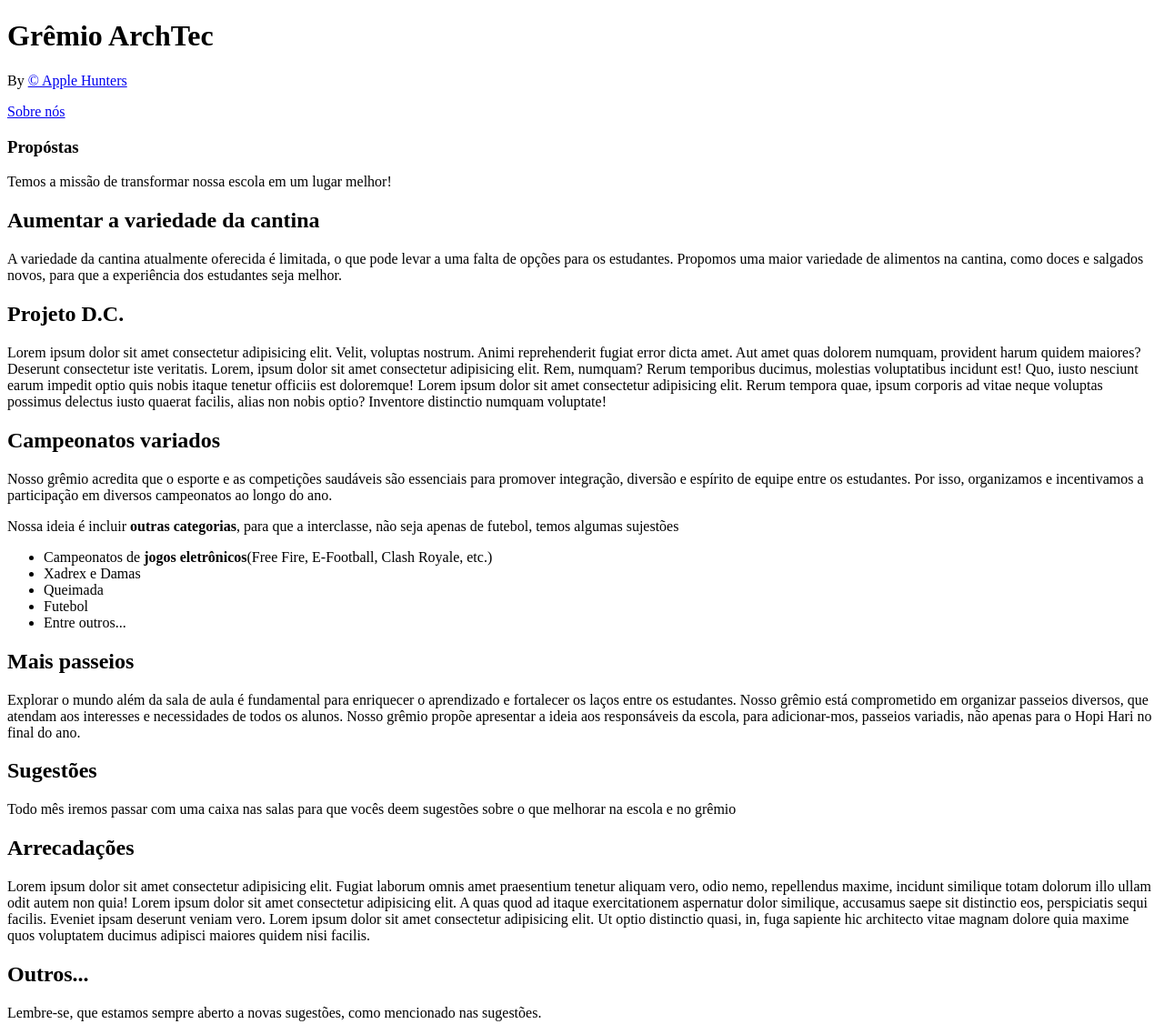
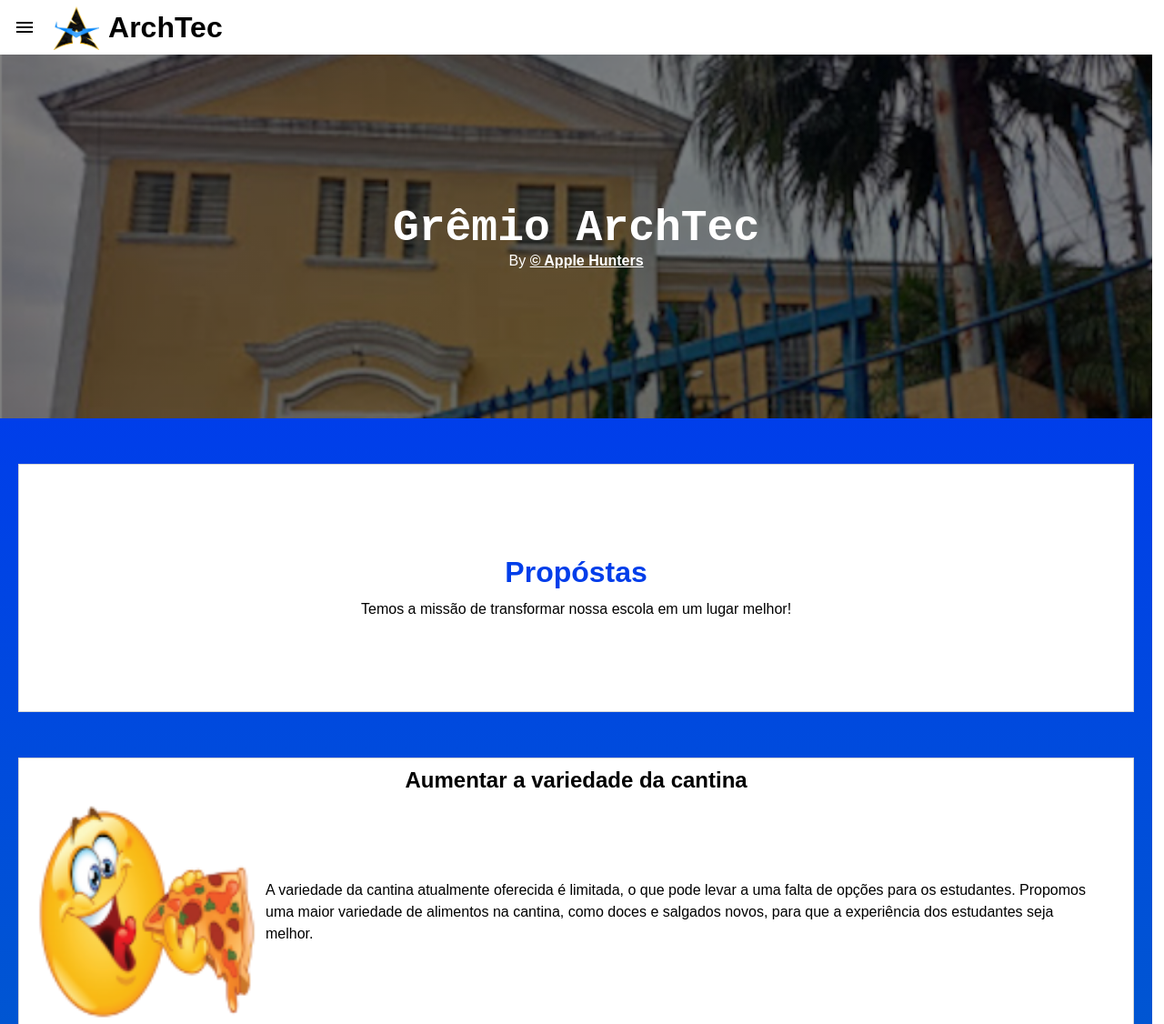
Before and after one commit to cavaleiro-olimpioo/ArchTec, a plain HTML site: page pag001.html in a window 1280 px wide. Shown: the top 1126 px of the page at 91% size. Drawn offline with nearby package versions, Linux system fonts and the light colour scheme.

Commit message:
pag001
a pagina principal foi finalizada

```diff
--- a/estilos/pag.css
+++ /dev/null
@@ -1,9 +0,0 @@
-@charset "UTF-8";
-
-:root{
-    --preto: #0000;
-    --amarelo: #F5C52D;
-    --azul0: #008FF4;
-    --azul: #006dba;
-    --azul1: #003eea;
-}
--- /dev/null
+++ b/estilos/pag001.css
@@ -0,0 +1,141 @@
+@charset "UTF-8";
+@font-face{
+    font-family: 'Android';
+    src: url('fontes/idroid.otf') format('opentype');
+    font-weight: normal;
+}
+
+:root{
+    --preto: #0000;
+    --amarelo: #F5C52D;
+    --azul0: #008FF4;
+    --azul: #006dba;
+    --azul1: #003eea;
+}
+
+*{
+    padding: 0px;
+    margin: 0px;
+    box-sizing: border-box;
+}
+
+body{
+    width: 99vw;
+    height: 100vh;
+    font-family: Arial, Helvetica, sans-serif;
+    overflow-x: hidden;
+}
+
+header{
+    background: linear-gradient(rgba(0, 0, 0, 0.5), rgba(0, 0, 0, 0.5)),
+    url('imagens/fachada-escola.jpeg');
+    background-repeat: no-repeat;
+    background-size: cover;
+    background-position: center top;
+    width: 100%;
+    height: 400px;
+    text-align: center;
+}
+
+div.header{
+    position: relative;
+    top: 50%;
+    left: 50%;
+    translate: -50% -50%;
+}
+
+header{
+    color: white;
+}
+header a{
+    color: white;
+    font-weight: bold;
+}
+header h1{
+    color: white;
+    font-family: 'Courier New', Courier, monospace;
+    font-size: 3em;
+}
+
+main{
+    background-image: linear-gradient(to bottom, var(--azul1), var(--azul), var(--azul0));
+    display: flex;
+    flex-flow: column nowrap;
+    justify-content: center;
+}
+
+.minlogo{
+    width: 50px;
+    margin: 0px 10px;
+}
+nav{
+    display: flex;
+    align-items: center;
+    padding: 5px;
+}
+nav h1{
+    display: inline;
+    font-size: 2em;
+    font-family: 'Android' cursive;
+}
+
+nav span{
+    margin: 0px 10px;
+}
+
+aside.prop h1{
+    font-size: 2em;
+    margin-bottom: 10px;
+    font-weight: bold;
+    color: var(--azul1);
+}
+
+aside.prop{
+    display: block;
+    text-align: center;
+    padding: 100px 0px;
+}
+
+.emoticon{
+    width: 20%;
+    display: inline-block;
+    margin: 10px;
+}
+
+aside p{
+    display: inline-block;
+    line-height: 1.5em;
+    width: 75%;
+    vertical-align: middle;
+}
+h2{
+    text-align: center;
+}
+aside{
+    margin: 50px 20px;
+    border: 1px solid rgba(128, 128, 128, 0.336);
+    padding: 10px;
+    display: flex;
+    flex-flow: row wrap;
+    align-items: center;
+    background-color: white;
+}
+
+li{
+    list-style-position: inside;
+}
+aside h2{
+    width: 100%;
+}
+
+footer{
+    background-color: rgb(20, 20, 20);
+    color: white;
+    text-align: center;
+    padding: 10px;
+}
+
+footer a{
+    color: white;
+    font-weight: bold;
+}
--- a/estilos/style.css
+++ b/estilos/style.css
@@ -43,7 +43,7 @@ p{
 
 main{ /*Ta dando erro com a rolagem vertical do main, e eu sei la como resolve ;-;, mas eu sei que e por conta do align-itens. Se tu quiser testar, diminui a altura do navegador*/
     background-color: white;
-    width: 400px;
+    width: 450px;
     text-align: center;
     height: 650px;
     border-radius: 10px;
--- a/pag001.html
+++ b/pag001.html
@@ -4,32 +4,41 @@
     <meta charset="UTF-8">
     <meta name="viewport" content="width=device-width, initial-scale=1.0">
     <title>ArchTec</title>
+    <link rel="stylesheet" href="estilos/pag001.css">
+    <link href="https://fonts.googleapis.com/css2?family=Material+Symbols+Outlined" rel="stylesheet" />
 </head>
 <body>
+    <nav>
+        <span class="material-symbols-outlined">Menu</span>
+        <img src="estilos/imagens/Logo ArchTec.jpg" class="minlogo" alt="Logo">
+        <h1>ArchTec</h1>
+    </nav>
     <header>
-        <h1>Grêmio ArchTec</h1>
-        <p>By <a href="https://github.com/AppleHunters/" target="_blank">&copy; Apple Hunters</a></p>
+        <div class="header">
+            <h1>Grêmio ArchTec</h1>
+            <p>By <a href="https://github.com/AppleHunters/" target="_blank">&copy; Apple Hunters</a></p>
+        </div>
     </header>
-    <nav>
-        <a href="#">Sobre nós</a>
-    </nav>
     <main>
         <article>
-            <aside>
+            <aside class="prop">
                 <h1>Propóstas</h1>
                 <p>Temos a missão de transformar nossa escola em um lugar melhor!</p>
             </aside>
-            <aside>
+            <aside id="cant">
                 <h2>Aumentar a variedade da cantina</h2>
+                <img src="estilos/imagens/hungry-emoticon.png" alt="EmoticonHungry" class="emoticon">
                 <p>A variedade da cantina atualmente oferecida é limitada, o que pode levar a uma falta de opções para os estudantes. Propomos uma maior variedade de alimentos na cantina, como doces e salgados novos, para que a experiência dos estudantes seja melhor.</p>
             </aside>
-            <aside>
+            <aside id="dc">
                 <h2>Projeto D.C.</h2>
-                <p>Lorem ipsum dolor sit amet consectetur adipisicing elit. Velit, voluptas nostrum. Animi reprehenderit fugiat error dicta amet. Aut amet quas dolorem numquam, provident harum quidem maiores? Deserunt consectetur iste veritatis. Lorem, ipsum dolor sit amet consectetur adipisicing elit. Rem, numquam? Rerum temporibus ducimus, molestias voluptatibus incidunt est! Quo, iusto nesciunt earum impedit optio quis nobis itaque tenetur officiis est doloremque! Lorem ipsum dolor sit amet consectetur adipisicing elit. Rerum tempora quae, ipsum corporis ad vitae neque voluptas possimus delectus iusto quaerat facilis, alias non nobis optio? Inventore distinctio numquam voluptate!</p>
+                <p>O projeto D.C. (Dever de Casa) é um projeto que visa ajudar os alunos a se informarem sobre as tarefas pendentes, onde vamos colocar um quadro, onde os professores colocaram as tarefas pendentes. Propomos a implementação do D.C. visando melhorar a experiência dos alunos e promover um aprendizado mais eficaz, afinal, quem nunca esqueceu do dever de casa ne?.</p>
+                <img src="estilos/imagens/dc-emoticon.jpg" alt="dcEmoticon" class="emoticon">
             </aside>
-            <aside>
+            <aside id="camp">
                 <h2>Campeonatos variados</h2>
-                <p>Nosso grêmio acredita que o esporte e as competições saudáveis são essenciais para promover integração, diversão e espírito de equipe entre os estudantes. Por isso, organizamos e incentivamos a participação em diversos campeonatos ao longo do ano.</p>
+                <img src="estilos/imagens/camp-emoticon.jpg" alt="camp-emoticon" class="emoticon">
+                <p class="p">Nosso grêmio acredita que o esporte e as competições saudáveis são essenciais para promover integração, diversão e espírito de equipe entre os estudantes. Por isso, organizamos e incentivamos a participação em diversos campeonatos ao longo do ano.</p>
                 <p>Nossa ideia é incluir <strong>outras categorias</strong>, para que a interclasse, não seja apenas de futebol, temos algumas sujestões</p>
                 <ul>
                     <li>Campeonatos de <strong>jogos eletrônicos</strong>(Free Fire, E-Football, Clash Royale, etc.)</li>
@@ -39,21 +48,20 @@
                     <li>Entre outros...</li>
                 </ul>
             </aside>
-            <aside>
+            <aside id="pass">
                 <h2>Mais passeios</h2>
                 <p>Explorar o mundo além da sala de aula é fundamental para enriquecer o aprendizado e fortalecer os laços entre os estudantes. Nosso grêmio está comprometido em organizar passeios diversos, que atendam aos interesses e necessidades de todos os alunos. Nosso grêmio propõe apresentar a ideia aos responsáveis da escola, para adicionar-mos, passeios variadis, não apenas para o Hopi Hari no final do ano.</p>
+                <img src="estilos/imagens/oass-emoticon.jpg" alt="pass-emoticon" class="emoticon">
             </aside>
-            <aside>
+            <aside id="sug">
                 <h2>Sugestões</h2>
+                <img src="estilos/imagens/sugest-emoticon.jpg" alt="sugestEmoticon" class="emoticon">
                 <p>Todo mês iremos passar com uma caixa nas salas para que vocês deem sugestões sobre o que melhorar na escola e no grêmio</p>
             </aside>
-            <aside>
-                <h2>Arrecadações</h2>
-                <p>Lorem ipsum dolor sit amet consectetur adipisicing elit. Fugiat laborum omnis amet praesentium tenetur aliquam vero, odio nemo, repellendus maxime, incidunt similique totam dolorum illo ullam odit autem non quia! Lorem ipsum dolor sit amet consectetur adipisicing elit. A quas quod ad itaque exercitationem aspernatur dolor similique, accusamus saepe sit distinctio eos, perspiciatis sequi facilis. Eveniet ipsam deserunt veniam vero. Lorem ipsum dolor sit amet consectetur adipisicing elit. Ut optio distinctio quasi, in, fuga sapiente hic architecto vitae magnam dolore quia maxime quos voluptatem ducimus adipisci maiores quidem nisi facilis.</p>
-            </aside>
-            <aside>
+            <aside id="outr">
                 <h2>Outros...</h2>
                 <p>Lembre-se, que estamos sempre aberto a novas sugestões, como mencionado nas sugestões.</p>
+                <img src="estilos/imagens/glass-emoticon.jpg" alt="glassEmoticon" class="emoticon">
             </aside>
         </article>
     </main>
```
Also changed, not shown: estilos/fontes/idroid.otf (added), estilos/imagens/camp-emoticon.jpg (added), estilos/imagens/dc-emoticon.jpg (added), estilos/imagens/fachada-escola.jpeg (added), estilos/imagens/glass-emoticon.jpg (added), estilos/imagens/hungry-emoticon.png (added), estilos/imagens/oass-emoticon.jpg (added), estilos/imagens/sugest-emoticon.jpg (added).
